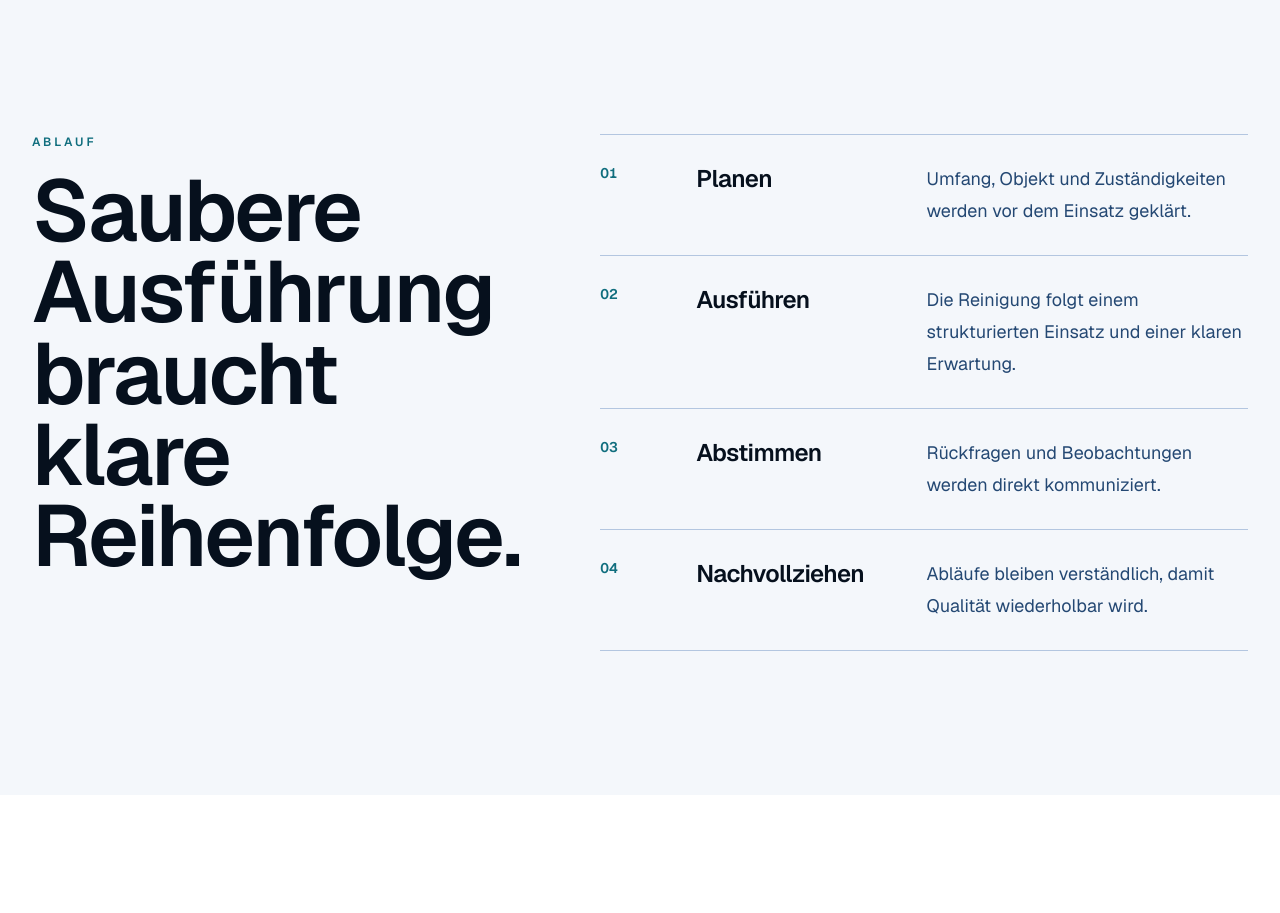
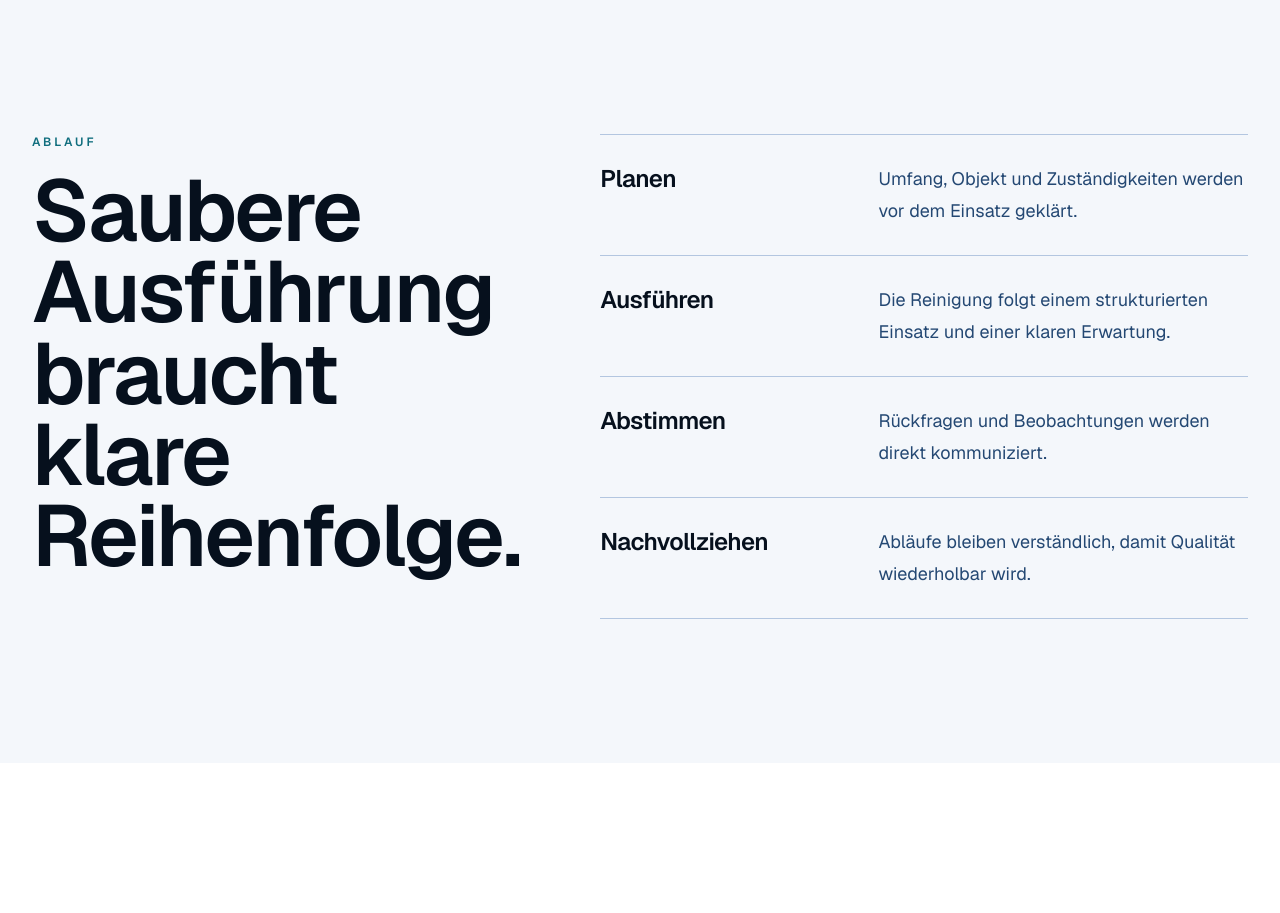
Before and after one commit to oguzabii/clean24-corporate-website, a Next.js app: page /qualitaet in a window 1280 px wide. Shown: the part 1860-2773 px from the top of the page. Built offline with nearby package versions, Linux system fonts and the light colour scheme.

Commit message:
Remove decorative numbering from quality page

```diff
--- a/app/qualitaet/page.tsx
+++ b/app/qualitaet/page.tsx
@@ -75,14 +75,11 @@ export default function QualitaetPage() {
               </h2>
             </div>
             <div className="divide-y divide-navy-200 border-y border-navy-200">
-              {process.map((item, index) => (
+              {process.map((item) => (
                 <section
                   key={item.title}
-                  className="grid gap-4 py-7 sm:grid-cols-[5rem_0.8fr_1.2fr] sm:items-start"
+                  className="grid gap-4 py-7 sm:grid-cols-[0.8fr_1.2fr] sm:items-start sm:gap-8"
                 >
-                  <span className="text-sm font-semibold tabular-nums text-teal-700">
-                    0{index + 1}
-                  </span>
                   <h3 className="text-2xl font-semibold tracking-tight text-navy-950">
                     {item.title}
                   </h3>
```
